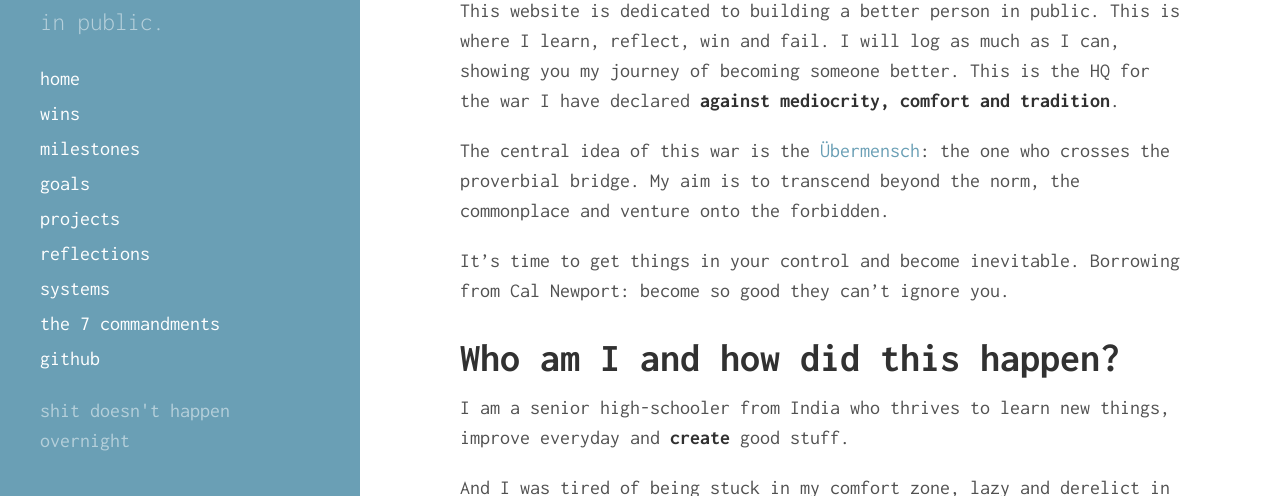
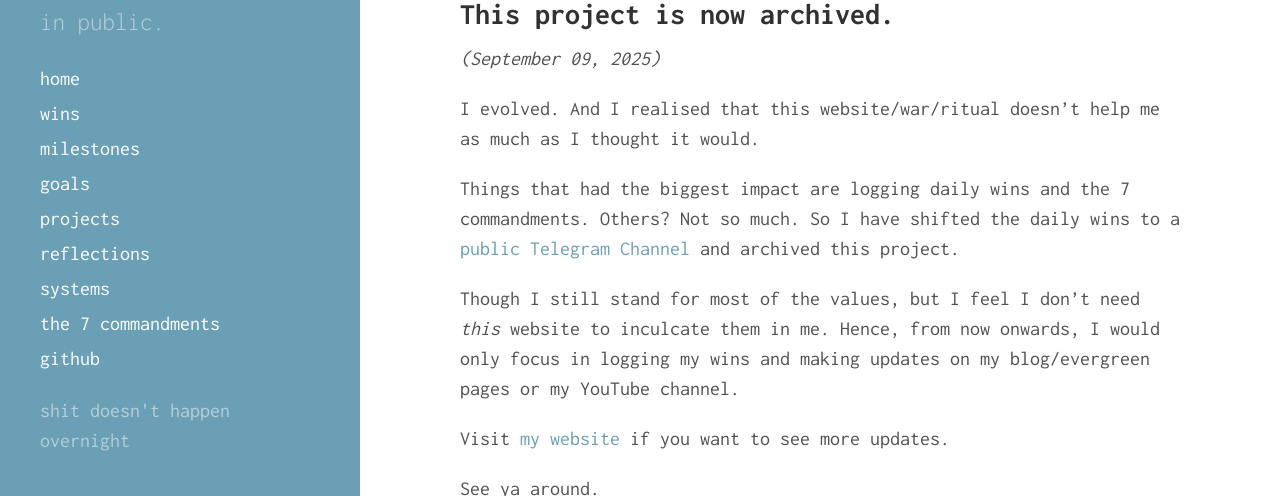
Before and after one commit to moiSentineL/war-of-becoming, a Jekyll site: the page built from index.md, in a window 1280 px wide and 900 px high, cut to the strip 404-900 px from the top of the window. Built offline with Jekyll 4.4.1, drawn with Linux system fonts in a browser that asks for light colours.

Commit message:
archival

```diff
--- a/index.md
+++ b/index.md
@@ -5,6 +5,22 @@ title: The War
 <p align="center">
   <img src="https://github.com/moiSentineL/war-hq/blob/main/assets/war.png?raw=true" style="margin-right: 10px; vertical-align: middle">
 </p>
+
+## This project is now archived.
+
+*(September 09, 2025)*
+
+I evolved. And I realised that this website/war/ritual doesn't help me as much as I thought it would.
+
+Things that had the biggest impact are logging daily wins and the 7 commandments. Others? Not so much. So I have shifted the daily wins to a [public Telegram Channel](https://t.me/nibirwins) and archived this project.
+
+Though I still stand for most of the values, but I feel I don't need *this* website to inculcate them in me. Hence, from now onwards, I would only focus in logging my wins and making updates on my blog/evergreen pages or my YouTube channel.
+
+Visit [my website](https://nibirsan.org/) if you want to see more updates.
+
+See ya around.
+
+---
 
 This website is dedicated to building a better person in public. This is where I learn, reflect, win and fail. I will log as much as I can, showing you my journey of becoming someone better. This is the HQ for the war I have declared **against mediocrity, comfort and tradition**.
 
```
Also changed, not shown: README.md.
